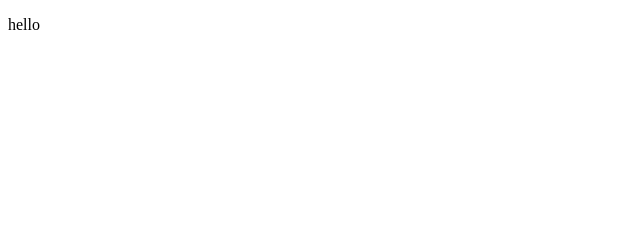
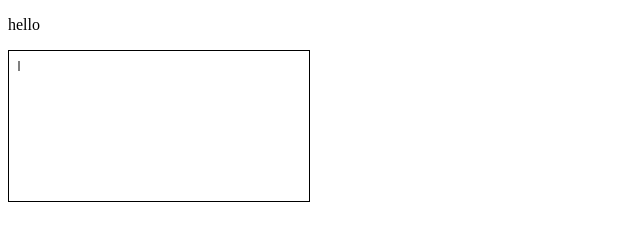
Before and after one commit to tunamagur0/anywhere-paint, a website built with webpack: page public/index.html in a window 1280 px wide. Shown: the whole page, without its empty margins (0-640 px from the left). Built offline with nearby package versions, Linux system fonts and the light colour scheme.

Commit message:
add canvas and anywherePaint class

```diff
--- a/public/index.html
+++ b/public/index.html
@@ -4,12 +4,13 @@
 <head>
     <meta charset="UTF-8">
     <meta name="viewport" content="width=device-width, initial-scale=1.0">
-    <script src="bundle.js"></script>
     <title>Document</title>
 </head>
 
 <body>
     <p>hello</p>
+    <canvas id="canvas" style="border:solid 1px black"></canvas>
+    <script src="bundle.js"></script>
 </body>
 
 </html>
--- /dev/null
+++ b/src/anywherePaint.ts
@@ -0,0 +1,16 @@
+export default class AnyWherePaint {
+  private ctx_: CanvasRenderingContext2D;
+  constructor(ctx: CanvasRenderingContext2D) {
+    this.ctx_ = ctx;
+  }
+
+  /**
+   * line
+   */
+  public line() {
+    this.ctx_.beginPath();
+    this.ctx_.moveTo(10, 10);
+    this.ctx_.lineTo(10, 20);
+    this.ctx_.stroke();
+  }
+}
--- a/src/index.ts
+++ b/src/index.ts
@@ -1 +1,12 @@
+import AnyWherePaint from "./anywherePaint";
+
+const canvas: HTMLCanvasElement = <HTMLCanvasElement>(
+  document.getElementById("canvas")
+);
+const ctx: CanvasRenderingContext2D = <CanvasRenderingContext2D>(
+  canvas.getContext("2d")
+);
+
+const awPaint: AnyWherePaint = new AnyWherePaint(ctx);
+awPaint.line();
 console.log("hello world");
```
